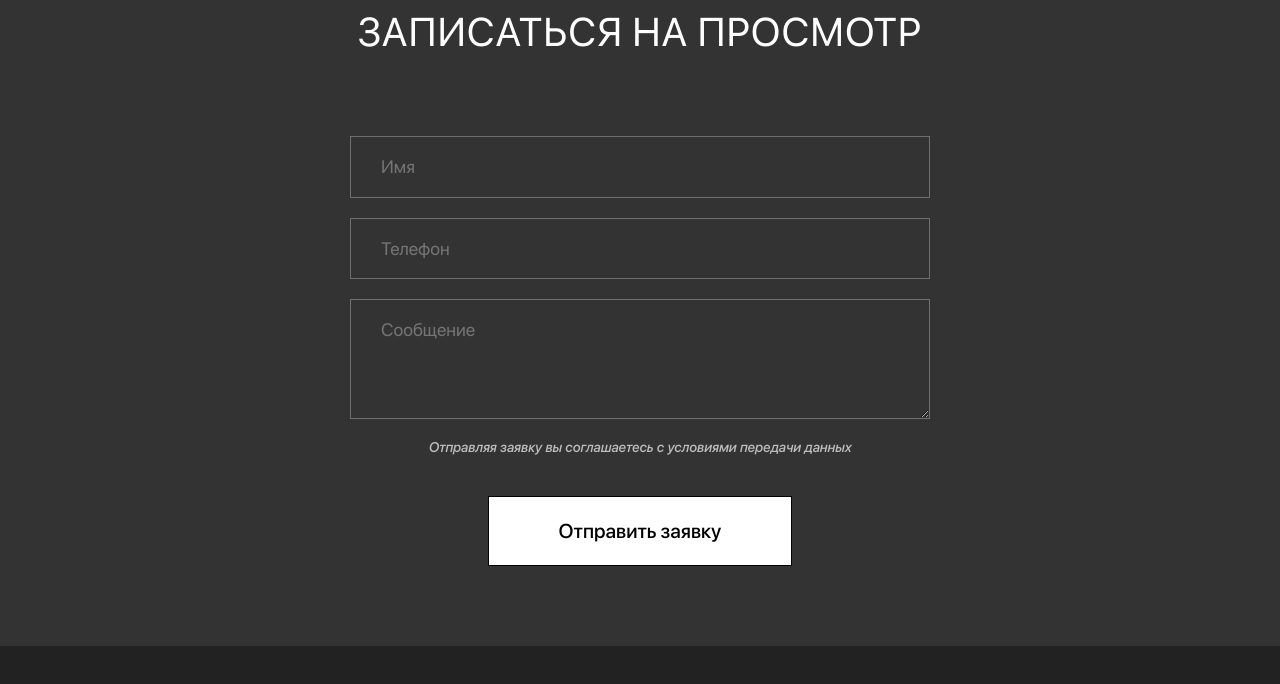
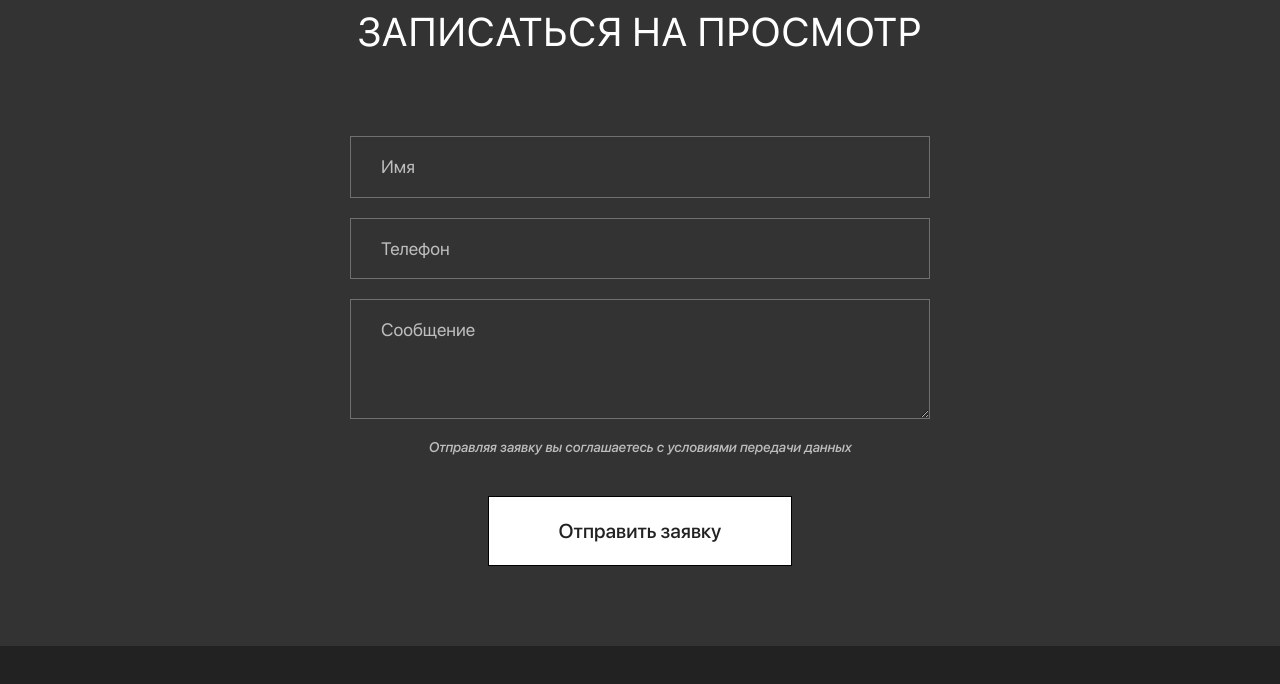
Before and after one commit to MultipleIllusionsi/Exility, a website built with webpack: page src/index.html in a window 1280 px wide. Shown: the part 6720-7404 px from the top of the page. Built offline with nearby package versions, Linux system fonts and the light colour scheme.

Commit message:
little fix of input and button

```diff
--- a/src/scss/components/_button.scss
+++ b/src/scss/components/_button.scss
@@ -51,5 +51,10 @@
 
   &--gray {
     background: #bdbdbd;
+
+    & span {
+      color: #222;
+      mix-blend-mode: normal;
+    }
   }
 }
--- a/src/scss/components/_input.scss
+++ b/src/scss/components/_input.scss
@@ -18,7 +18,7 @@
     border-color: white;
   }
 
-  &:-moz-placeholder {
+  &::placeholder {
     color: #bdbdbd;
   }
 }
```
